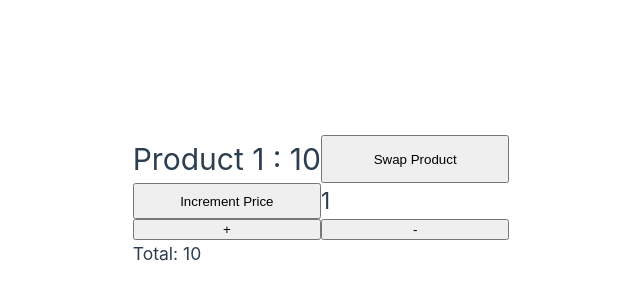
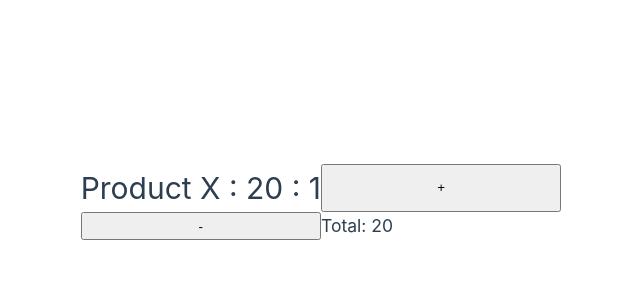
Before and after one commit to JocelynLlamas/vue-composition-api, a Vue app: page / in a window 1280 px wide. Shown: the part 198-498 px from the top of the page, without its empty margins (319-959 px from the left). Built offline with nearby package versions, Linux system fonts and the light colour scheme.

Commit message:
Working with props

```diff
--- a/src/App.vue
+++ b/src/App.vue
@@ -1,80 +1,26 @@
 <script>
-import { reactive, ref, toRef, toRefs, computed, watch, watchEffect } from 'vue';
+import { ref } from 'vue';
+import CartItem from './components/CartItem.vue';
 
-export default {
-  setup() {
+export default{
+  components: { CartItem, CartItem },
+  setup(){
+    const items = ref([
+      {
+        id: 1,
+        name: "Product X",
+        price: 20,
+        quantity: 1
+      }
+    ])
 
-    const message = ref('Hello')
-    // If you are working with simple values, use ref function
-    // const quantity = ref(1)
-    // For more complex data structures or objects with multiple
-    // propierties, use reactive function
-    const item = reactive({
-      name: "Product 1",
-      price: 10,
-      quantity: 1,
-    })
-
-    const increment = () => item.quantity++
-    const decrement = () => item.quantity--
-    const swapProduct = () => {
-      item.name = "Product A"
-      item.price = 30
-    }
-
-
-    const total = computed(()=> item.price * item.quantity)
-
-    // const nameRef = toRef(item, 'name');
-    // console.log('nameRef:', nameRef.value)
-    // item.name = "New Product"
-    // console.log('nameRef:', nameRef.value)
-
-    const { name, price, quantity } = toRefs(item)
-
-    // Is used to watch the changes in reactive data propierties or computed
-    watch(()=>item.quantity, ()=>{
-      if (item.quantity === 5) {
-        alert('you cannt add more item')
-      }
-    }, {inmediate: true})
-
-    watchEffect(()=>{
-      console.log('Price changed:', item.price)
-    })
-
-    // console.log('name:', itemRefs.name.value)
-    // console.log('price:', itemRefs.price.value)
-
-    // item.name = "Hot Product"
-    // item.price = 50
-
-    // console.log('name:', itemRefs.name.value)
-    // console.log('price:', itemRefs.price.value)
-
-    return {
-      message,
-      quantity,
-      name,
-      price,
-      total,
-      increment,
-      decrement,
-      swapProduct
-    }
+    return {items}
   }
 }
 </script>
 
 <template>
-  <h1>{{ name }} : {{ price }}</h1>
-  <button @click="swapProduct">Swap Product</button>
-  <button @click="price++">Increment Price</button>
-  <h2>{{ quantity }}</h2>
-  <button @click="increment">+</button>
-  <button @click="decrement">-</button>
-
-  <h3>Total: {{ total }}</h3>
+  <CartItem v-for="item in items" :cart-item="item" :key="item.id"/>
 </template>
 
 <style scoped></style>
--- /dev/null
+++ b/src/components/CartItem.vue
@@ -0,0 +1,44 @@
+<script>
+import { reactive, toRefs, computed } from 'vue';
+
+export default {
+  props:{
+    cartItem:{
+      type: Object,
+      required: true
+    }
+  },
+  setup(props) {
+    // console.log(props.cartItem)
+
+    const item = reactive(props.cartItem)
+
+    const increment = () => item.quantity++
+
+    const decrement = () => item.quantity--
+
+    const total = computed(()=> item.price * item.quantity)
+
+    const { name, price, quantity } = toRefs(item)
+
+    return {
+      quantity,
+      name,
+      price,
+      total,
+      increment,
+      decrement,
+    }
+  }
+}
+</script>
+
+<template>
+  <h1>{{ name }} : {{ price }} : {{ quantity }}</h1>
+  <button @click="increment">+</button>
+  <button @click="decrement">-</button>
+
+  <h3>Total: {{ total }}</h3>
+</template>
+
+<style scoped></style>
```
